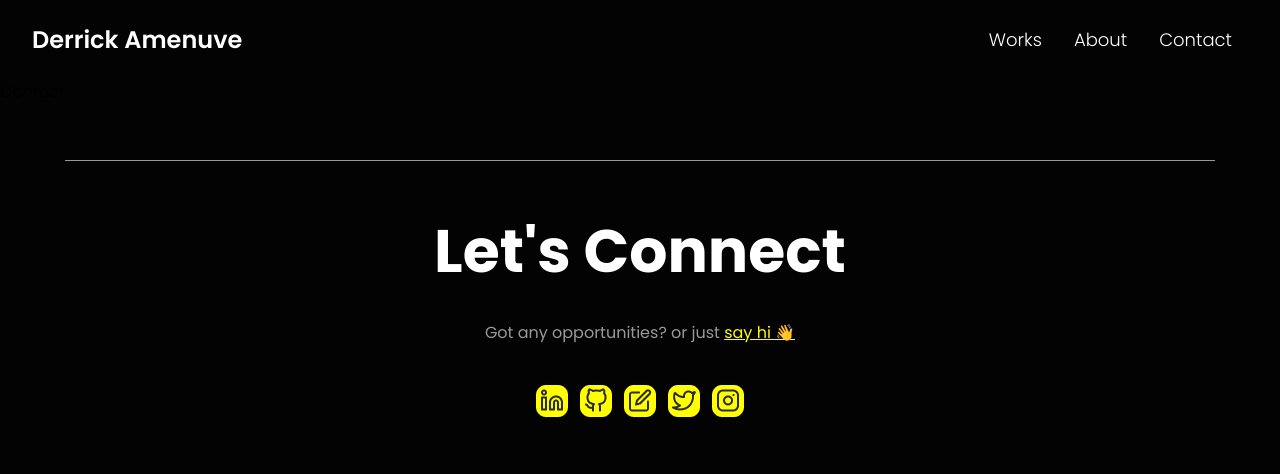
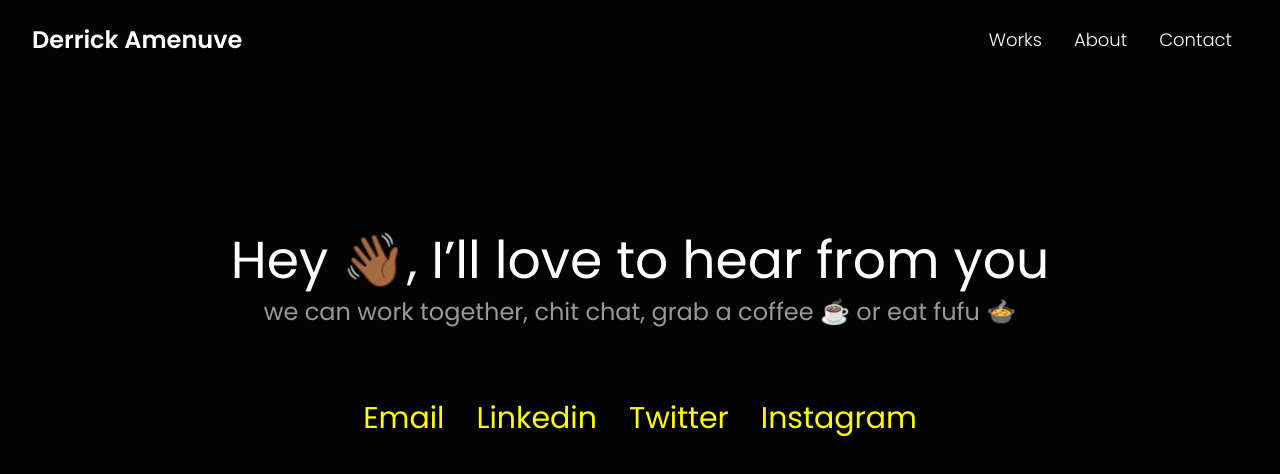
Before and after one commit to CodeMichello/Derricks, a React (Vite) app: page /contact in a window 1280 px wide. Shown: the top 474 px of the page. Built offline with nearby package versions, Linux system fonts and the light colour scheme.

Commit message:
Fixed Navbar

```diff
--- a/src/Components/Footer.jsx
+++ b/src/Components/Footer.jsx
@@ -1,6 +1,10 @@
 /* eslint-disable react/no-unescaped-entities */
+import { useLocation } from "react-router-dom";
 
 function Footer() {
+  const { pathname } = useLocation();
+  if (pathname === "/contact") return <></>;
+
   return (
     <footer className=" flex flex-col items-center">
       <p className="text-white font-extrabold md:text-6xl text-4xl p-5">
--- a/src/Components/Hero.jsx
+++ b/src/Components/Hero.jsx
@@ -1,6 +1,6 @@
 function Hero() {
   return (
-    <section className=" py-16 lg:pt-24 lg:pb-10">
+    <section className="  lg:pt-10 lg:pb-10">
       <div className="flex flex-col items-center container mx-auto">
         <div className="pt-10 mx-8 lg:mx-44">
           <h1 className="text-white text-4xl md:text-5xl font-bold">
--- a/src/Components/Horizontal.jsx
+++ b/src/Components/Horizontal.jsx
@@ -1,6 +1,8 @@
-import React from "react";
+import { useLocation } from "react-router-dom";
 
 function Horizontal() {
+  const { pathname } = useLocation();
+  if (pathname === "/contact") return <></>;
   return (
     <div className=" flex items-center justify-center pt-14 pb-10">
       <hr className="text-gray w-[290px] md:w-[700px] lg:w-[1150px] hover:text-yellowish " />
--- a/src/Components/Navbar.jsx
+++ b/src/Components/Navbar.jsx
@@ -40,13 +40,20 @@ function Navbar() {
         }
       >
         <li className="hover:text-yellowish py-5">
-          <Link to="/works">Works</Link>
+          <Link onClick={handleClick} to="/works">
+            Works
+          </Link>
         </li>
         <li className="hover:text-yellowish  py-5">
-          <Link to="/about">About</Link>
+          <Link onClick={handleClick} to="/about">
+            About
+          </Link>
         </li>
         <li className="hover:text-yellowish py-5">
-          <Link to="/contact">Contact</Link>t
+          <Link onClick={handleClick} to="/contact">
+            Contact
+          </Link>
+          t
         </li>
       </ul>
     </nav>
--- a/src/Components/WorkCard.jsx
+++ b/src/Components/WorkCard.jsx
@@ -2,16 +2,14 @@ import { MdArrowOutward } from "react-icons/md";
 
 function WorkCard(props) {
   return (
-    <div className="text-white w-[300px] md:w-[700px] lg:w-[1000px] container pt-2 md:pt-12 mx-auto">
+    <div className="text-white w-[300px] md:w-[700px] lg:w-[1000px] container pt-10 md:pt-12 mx-auto">
       <div>
         <img src={props.image} alt="Image" />
       </div>
       <div className="py-6 w-[300px] md:w-[600px] lg:w-[850px]">
-        <p className="text-lg md:text-xl font-thin text-gray">
-          {props.altText}
-        </p>
+        <p className="text-lg md:text-xl  text-gray">{props.altText}</p>
         <h1 className="font-bold text-2xl md:text-3xl mt-4">{props.title}</h1>
-        <p className="text-lg md:text-xl font-thin text-gray mt-4">
+        <p className="text-lg md:text-xl  text-gray mt-4">
           {props.description}
         </p>
         <a href={props.path} target="_blanK" rel="noreferrer">
--- a/src/Pages/About.jsx
+++ b/src/Pages/About.jsx
@@ -2,11 +2,11 @@
 export default function About() {
   return (
     <>
-      <div className="container mx-auto">
-        <div className="flex items-center justify-center flex-col pt-10">
+      <div className="container mx-auto pl-6 pr-6 xl:pl-[80px] xl:pr-[80px] pt-6 md:pt-12">
+        <div className="flex items-center justify-center flex-col ">
           <img className="w-full" src="/about.png" alt="About" />
         </div>
-        <div className="text-gray text-xl">
+        <div className="text-gray text-xl ">
           <p className="pt-12">
             I’ve spent the last 4+ years creating human-centred user interfaces
             and experiences across e-Commerce/Marketplace, Prop-tech, Edtech and
@@ -38,7 +38,7 @@ export default function About() {
             <span className="underline">Read more about my journey.</span>
           </a>
         </div>
-        <div className="pt-16 flex pb-16">
+        <div className="pt-16 flex flex-col md:flex-row pb-16">
           <div id="col-1">
             <div id="work-exp" className="max-w-xs">
               <h2 className="text-xl text-white font-semibold">
@@ -105,7 +105,7 @@ export default function About() {
             </div>
           </div>
 
-          <div id="col-2" className="mx-auto max-w-xs">
+          <div id="col-2" className=" md:mx-auto md:mt-0 mt-10 max-w-xs">
             <h2 className="text-xl font-semibold text-white">Skills👨🏾‍💻</h2>
             <p className=" text-gray mt-4">
               User Experience Design, Analytical skills, Sketching /
@@ -135,16 +135,16 @@ export default function About() {
               </a>
             </p>
 
-            <h2 className="text-xl font-medium mt-6 text-white">Reading 📚</h2>
-            <p className="font-extralight text-gray mt-4">
+            <h2 className="text-xl font-semibold mt-6 text-white">
+              Reading 📚
+            </h2>
+            <p className=" text-gray mt-4">
               Don’t Make Me Think, Revisited- Steve Krug
             </p>
-            <p className="font-extralight text-gray">UX Strategy- Jaime Levy</p>
+            <p className=" text-gray">UX Strategy- Jaime Levy</p>
 
-            <h2 className="text-xl font-medium mt-6 text-white">Courses🎓</h2>
-            <p className="font-extralight text-gray mt-4">
-              Google UX Design Certificate
-            </p>
+            <h2 className="text-xl font-semibold mt-6 text-white">Courses🎓</h2>
+            <p className=" text-gray mt-4">Google UX Design Certificate</p>
           </div>
         </div>
       </div>
--- a/src/Pages/Contact.jsx
+++ b/src/Pages/Contact.jsx
@@ -1,3 +1,56 @@
 export default function Contact() {
-  return <div>Contact</div>;
+  return (
+    <>
+      <div className="flex md:items-center flex-col md:mt-[10rem] pr-6 pl-6 mt-8">
+        <h2 className="text-white md:text-center md:text-[3.25rem] text-4xl ">
+          Hey 👋🏾, I’ll love to hear from you
+        </h2>
+        <p className="text-gray md:text-center text-2xl pt-4">
+          we can work together, chit chat, grab a coffee ☕️ or eat fufu 🍲
+        </p>
+      </div>
+
+      <div className="text-yellowish  text-3xl  mx-6 mt-14 space-y-4  md:space-x-8 md:flex md:items-center md:justify-center ">
+        <div className="self-center">
+          <a
+            href="mailto:derrickamenuve@gmail.com"
+            target="_blanK"
+            rel="noreferrer"
+          >
+            <span className="hover:underline">Email</span>
+          </a>
+        </div>
+
+        <div className="md:pb-4">
+          <a
+            href="https://www.linkedin.com/in/derrickamenuve/"
+            target="_blanK"
+            rel="noreferrer"
+          >
+            <span className="hover:underline">Linkedin</span>
+          </a>
+        </div>
+
+        <div className="md:pb-4">
+          <a
+            href="https://www.twitter.com/godsloveady/"
+            target="_blanK"
+            rel="noreferrer"
+          >
+            <span className="hover:underline">Twitter</span>
+          </a>
+        </div>
+
+        <div className="md:pb-4">
+          <a
+            href="https://instagram.com/godsloveady"
+            target="_blanK"
+            rel="noreferrer"
+          >
+            <span className="hover:underline">Instagram</span>
+          </a>
+        </div>
+      </div>
+    </>
+  );
 }
```
